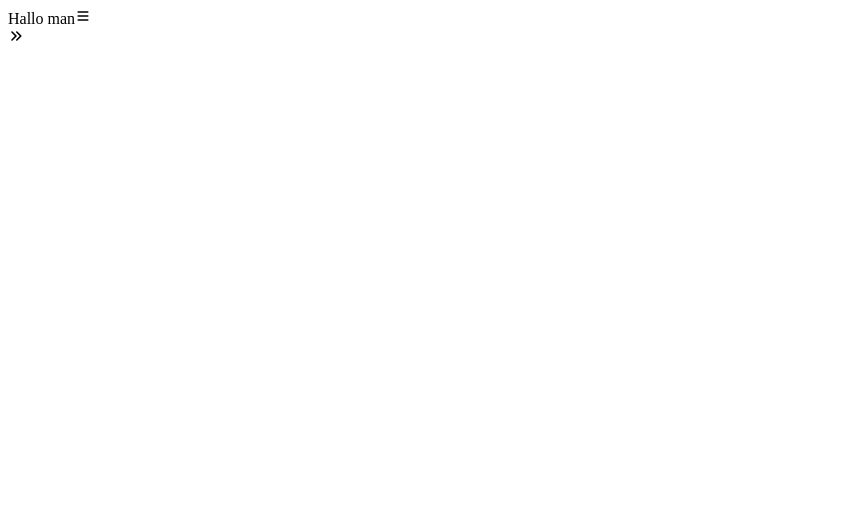
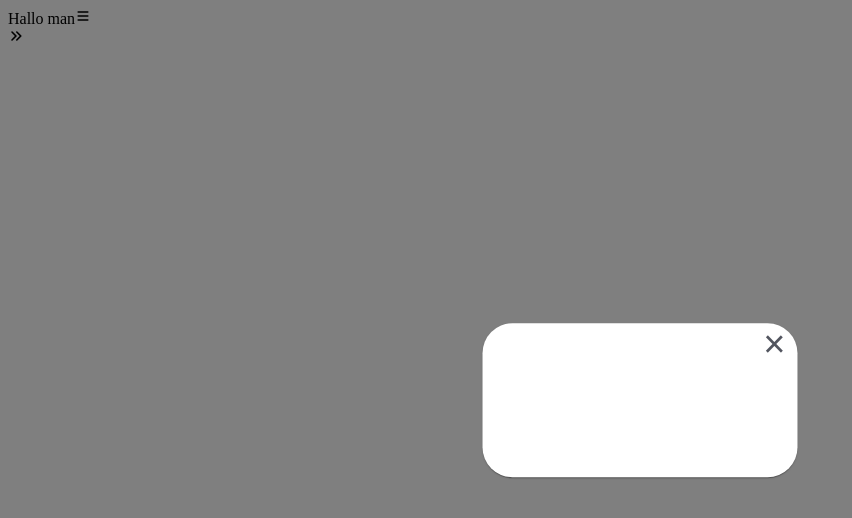
Before and after one commit to YuriiIva/Detailing, a React (Create React App) app: page / in a window 1280 px wide. Shown: the top 518 px of the page, without its empty margins (0-852 px from the left). Built offline with nearby package versions, Linux system fonts and the light colour scheme.

Commit message:
not fix seidbar

```diff
--- a/package.json
+++ b/package.json
@@ -3,6 +3,7 @@
   "version": "0.1.0",
   "private": true,
   "dependencies": {
+    "@reactuses/core": "^5.0.21",
     "@testing-library/jest-dom": "^5.17.0",
     "@testing-library/react": "^13.4.0",
     "@testing-library/user-event": "^13.5.0",
@@ -10,6 +11,7 @@
     "react-dom": "^18.3.1",
     "react-icons": "^5.3.0",
     "react-scripts": "5.0.1",
+    "react-use": "^17.5.1",
     "web-vitals": "^2.1.4"
   },
   "scripts": {
--- a/public/index.html
+++ b/public/index.html
@@ -24,11 +24,12 @@
       work correctly both with client-side routing and a non-root public URL.
       Learn how to configure a non-root public URL by running `npm run build`.
     -->
-    <title>React App</title>
+    <title>Dettailing</title>
   </head>
   <body>
     <noscript>You need to enable JavaScript to run this app.</noscript>
     <div id="root"></div>
+    <div id="modal-root"></div>
     <!--
       This HTML file is a template.
       If you open it directly in the browser, you will see an empty page.
--- /dev/null
+++ b/src/common/modal/Modal.jsx
@@ -0,0 +1,54 @@
+import { useEffect } from 'react';
+import { createPortal } from 'react-dom';
+import { useLockBodyScroll } from 'react-use';
+// import { useToggle } from '@reactuses/core'
+
+import styles from './Modal.module.css';
+
+const modalRootRef = document.querySelector('#modal-root');
+
+const Modal = ({ closeForm, description }) => {
+  useLockBodyScroll(true);
+
+  useEffect(() => {
+    const onEscPress = e => {
+      if (e.code === 'Escape') {
+        closeForm();
+      }
+    };
+
+    window.addEventListener('keydown', onEscPress);
+
+    return () => {
+      window.removeEventListener('keydown', onEscPress);
+    };
+  }, [closeForm]);
+
+  const handleBackdropClick = e => {
+    if (e.target === e.currentTarget) return closeForm();
+  };
+
+  return createPortal(
+    <div className={styles.backdrop} onClick={handleBackdropClick}>
+      <div className={styles.modal}>
+        <header className={styles.header}>
+          <button
+            className={styles.closeBtn}
+            onClick={closeForm}
+            aria-label="Close"
+          >
+            &times;
+          </button>
+        </header>
+        <div className={styles.content}>
+          <div className={styles.lead}></div>
+
+          {description}
+        </div>
+      </div>
+    </div>,
+    modalRootRef,
+  );
+};
+
+export default Modal;
--- /dev/null
+++ b/src/common/modal/Modal.module.css
@@ -0,0 +1,59 @@
+.backdrop {
+    position: fixed;
+    top: 0;
+    left: 0;
+    width: 100vw;
+    height: 100vh;
+    background-color: rgba(0, 0, 0, 0.5);
+    z-index: 15;
+  }
+
+  .modal {
+    position: absolute;
+    top: 50%;
+    left: 50%;
+    transform: translate(-50%, -50%);
+
+    min-width: 315px;
+    width: 80vw;
+    max-width: max-content;
+    min-height: 12vw;
+    background-color: #fff;
+    border-radius: 30px;
+    box-shadow: 0px 2px 1px -1px rgba(0, 0, 0, 0.2),
+      0px 1px 1px 0px rgba(0, 0, 0, 0.14), 0px 1px 3px 0px rgba(0, 0, 0, 0.12);
+    text-align: center;
+  }
+
+  .header {
+    text-align: right;
+  }
+  .title {
+    display: flex;
+    justify-content: center;
+  }
+  .closeBtn {
+    padding: 10px 12px 0;
+    font-size: 38px;
+    line-height: 0.6;
+    color: #52555f;
+    border: none;
+
+    background: none;
+    cursor: pointer;
+  }
+
+  .content {
+    padding: 0 32px 32px;
+  }
+
+  .lead {
+    margin-bottom: 16px;
+    text-align: center;
+  }
+
+  .imageWrapper {
+    margin-bottom: 24px;
+    display: flex;
+    justify-content: center;
+  }
--- /dev/null
+++ b/src/components/Seidbar/Seidbar.jsx
@@ -0,0 +1,27 @@
+import React, { useState } from 'react'
+// #import { useState } from 'react';
+import { HiChevronDoubleRight } from "react-icons/hi";
+import Modal from '../../common/modal/Modal';
+
+
+const Seidbar = () => {
+  const [isOpenMod, setisOpenMod] = useState(false);
+  const [descr, setDescr] = useState(null);
+
+  const handelOpen = description => {
+    setisOpenMod(true);
+    setDescr(description);
+  };
+  const closeForm = () => {
+    setisOpenMod(prev => !prev);
+  };
+
+  return (
+    <div>
+      <HiChevronDoubleRight />
+<Modal closeForm={closeForm} description={descr}/>
+    </div>
+  )
+}
+
+export default Seidbar
--- a/src/conponents/Seidbar/Seidbar.jsx
+++ /dev/null
@@ -1,12 +0,0 @@
-import React from 'react'
-import { HiChevronDoubleRight } from "react-icons/hi";
-
-const Seidbar = () => {
-  return (
-    <div>
-      <HiChevronDoubleRight />
-    </div>
-  )
-}
-
-export default Seidbar
--- a/src/index.js
+++ b/src/index.js
@@ -1,7 +1,7 @@
 import React from "react";
 import ReactDOM from 'react-dom/client';
 import './index.css';
-import App from './conponents/App/App';
+import App from './components/App/App';
 
 
 const root = ReactDOM.createRoot(document.getElementById('root'));
```
Also changed, not shown: src/components/App/App.css (added), src/components/App/App.jsx (renamed from src/conponents/App/App.jsx), 1 other file (tests, documents, lock files or other folders).
